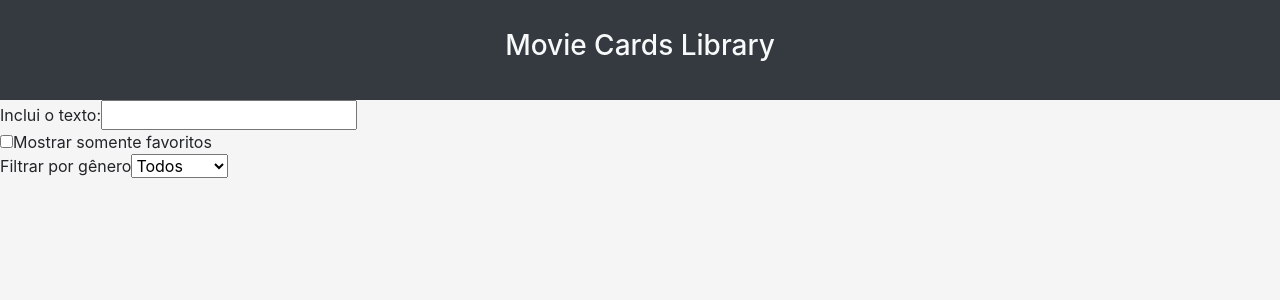
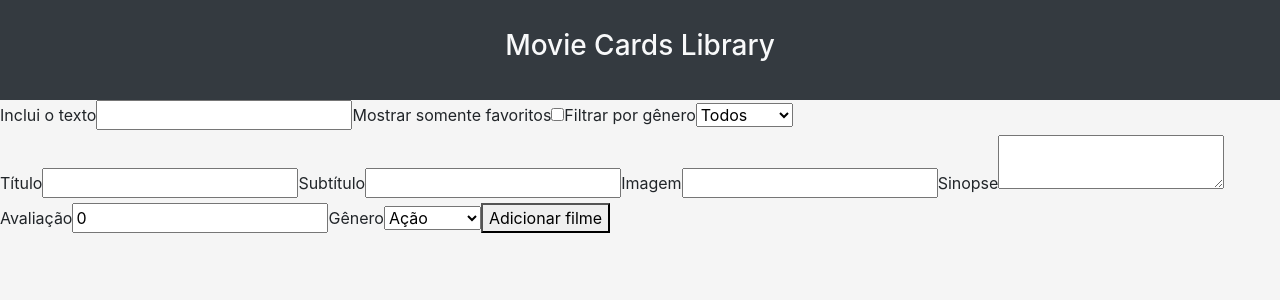
Before and after one commit to tryber/sd-04-block12-project-movie-card-library-stateful, a React (Create React App) app: page / in a window 1280 px wide. Shown: the top 300 px of the page. Built offline with nearby package versions, Linux system fonts and the light colour scheme.

Commit message:
Create Add Movie and refactoring SearchBar component

```diff
--- a/src/App.js
+++ b/src/App.js
@@ -4,12 +4,14 @@ import './App.css';
 import Header from './components/Header';
 
 import SearchBar from './components/SearchBar';
+import AddMovie from './components/AddMovie';
 
 function App() {
   return (
     <div className="App">
       <Header />
       <SearchBar />
+      <AddMovie />
     </div>
   );
 }
--- a/src/components/AddMovie.jsx
+++ b/src/components/AddMovie.jsx
@@ -1,8 +1,79 @@
-import React, { Component } from 'react';
+import React from 'react';
 
-class AddMovie extends Component {
+const genreOptions = [
+	{ value: 'action', text: 'Ação' },
+	{ value: 'comedy', text: 'Comédia' },
+	{ value: 'thriller', text: 'Suspense' },
+];
+
+const stateEmpty = {
+	subtitle: "",
+	title: "",
+	imagePath: "",
+	storyline: "",
+	rating: 0,
+	genre: "action",
+};
+
+class AddMovie extends React.Component {
+  constructor(props) {
+    super(props);
+
+    this.state = stateEmpty;
+
+		this.Change = this.Change.bind(this);
+		this.ClearState = this.ClearState.bind(this);
+  }
+
+  Change(event, name) {
+    const { value } = event.target; // seta estados dinamicamente
+    this.setState({ [name]: name === "rating" ? Number(value) : value });
+	}
+
+	ClearState() {
+		this.setState(stateEmpty);
+	}
+
+  CreateInput(keyId, value, text, type = "text") {
+    // otimização de código dos inputs
+    return (
+      <>
+        <label htmlFor={keyId}>{text}</label>
+        <input
+          type={type}
+          id={keyId}
+          value={value}
+          onChange={(event) => this.Change(event, keyId)}
+        />
+      </>
+    );
+  }
+
   render() {
-    return <div>Alguma Coisa</div>;
+    const { onClick } = this.props;
+    return (
+      <div>
+        <form>
+          {this.CreateInput("title", this.state.title, "Título")}
+          {this.CreateInput("subtitle", this.state.subtitle, "Subtítulo")}
+          {this.CreateInput("imagePath", this.state.imagePath, "Imagem")}
+          <label htmlFor="storyline">Sinopse</label>
+          <textarea
+            id="storyline"
+            value={this.state.storyline}
+            onChange={(event) => this.Change(event, "storyline")}></textarea>
+          {this.CreateInput("rating", this.state.rating, "Avaliação", "number")}
+          <label htmlFor="genre">Gênero</label>
+          <select name="genre" id="genre" value={this.state.genre}
+            onChange={(event) => this.Change(event, "genre")}
+          >{genreOptions.map((option) => (
+              <option key={option.value} value={option.value}>
+                {option.text}</option>))}
+          </select>
+					<button onClick={() => {onClick(this.state); this.ClearState(); }}>Adicionar filme</button>
+        </form>
+      </div>
+    );
   }
 }
 
--- a/src/components/MovieList.jsx
+++ b/src/components/MovieList.jsx
@@ -13,5 +13,3 @@ class MovieList extends React.Component {
     );
   }
 }
-
-export default MovieList;
--- a/src/components/SearchBar.jsx
+++ b/src/components/SearchBar.jsx
@@ -1,58 +1,34 @@
-import React, { Component } from 'react';
-import SearchBarText from './components/SearchBarText';
-import SearchBarBookMarked from './components/SearchBarBookMarked';
-import SearchBarSelectedGenre from './components/SearchBarSelectedGenre';
+import React from 'react';
 
-class SearchBar extends Component {
-  constructor(props) {
-    super(props);
-    // inicializo stado das variaveis que sofrerão alteração
-    this.state = {
-      // objeto de ações
-      searchText: '',
-      bookmarkedOnly: false,
-      selectedGenre: '',
-    };
-    // uso bind quando tenho alteração no meu state / controlador
-    this.onSearchTextChange = this.onSearchTextChange.bind(this);
-    this.onBookmarkedChange = this.onBookmarkedChange.bind(this);
-    this.onSelectedGenreChange = this.onSelectedGenreChange.bind(this); // func sem usar
-  }
+const genreOptions = [
+	{ text: 'Todos', value: '' },
+	{ text: 'Ação', value: 'action' },
+	{ text: 'Comédia', value: 'comedy' },
+	{ text: 'Suspense', value: 'thriller' },
+];
 
-  onSearchTextChange(event) {
-    const { value } = event.target;
-    this.setState({ searchText: value }); // recebe o novo value
-  }
+class SearchBar extends React.Component {
+	render() {
 
-  onBookmarkedChange() {
-    this.setState({ bookmarkedOnly: !this.state.bookmarkedOnly });// nega o que vem
-  }
-
-  onSelectedGenreChange(event) {
-    const { value } = event.target; // pegar valor do campo
-    this.setState({ selectedGenre: value }); // selectedGenre vale oque usuario seleciona
-  }
-
-  render() {
-    return (
-      <form>
-        <SearchBarText
-          searchText={this.state.searchText} // esta se passado para componente filha
-          onSearchTextChange={this.onSearchTextChange}
-        />
-
-        <SearchBarBookMarked
-          bookmarkedOnly={this.state.bookmarkedOnly}
-          onBookmarkedChange={this.onBookmarkedChange}
-        />
-
-        <SearchBarSelectedGenre
-          selectedGenre={this.state.selectedGenre}
-          onSelectedGenreChange={this.onSelectedGenreChange}
-        />
-      </form>
-    );
-  }
+const {searchText, onSearchTextChange, bookmarkedOnly, onBookmarkedChange,
+	 selectedGenre, onSelectedGenreChange,} = this.props;
+		return (
+			<div>
+				<form>
+					<label htmlFor="searchText">Inclui o texto</label>
+					<input type="text" id="searchText" value={searchText} onChange={onSearchTextChange} />
+					<label htmlFor="bookmarkedOnly">Mostrar somente favoritos </label>
+					<input id='bookmarkedOnly'type="checkbox" checked={bookmarkedOnly}
+					onChange={onBookmarkedChange} />
+					<label htmlFor="selectedGenre" >Filtrar por gênero</label>
+					<select id="selectedGenre" value={selectedGenre} onChange={onSelectedGenreChange}>
+						{genreOptions.map((element) => (
+						<option key={element.value} value={element.value} >{element.text}</option>))}
+					</select>
+				</form>
+			</div>
+		);
+	}
 }
 
 export default SearchBar;
--- a/src/components/components/SearchBarBookMarked.jsx
+++ /dev/null
@@ -1,16 +0,0 @@
-import React from 'react';
-
-const BookMarked = ({ bookmarkedOnly, onBookmarkedChange }) => (
-  <div>
-    <input
-      type="checkbox"
-      name="bookmarkedOnly"
-      checked={bookmarkedOnly}
-      onChange={onBookmarkedChange}
-    />
-    <label htmlFor="bookmarkedOnly" />
-    Mostrar somente favoritos
-  </div>
-);
-
-export default BookMarked;
--- a/src/components/components/SearchBarSelectedGenre.jsx
+++ /dev/null
@@ -1,28 +0,0 @@
-import React from 'react';
-
-const SelectedGenre = ({ selectedGenre, onSelectedGenreChange }) => (
-  <div>
-    <label htmlFor="selectedGenre" />
-    Filtrar por gênero
-    <select
-      name="selectedGenre"
-      value={selectedGenre}
-      onChange={onSelectedGenreChange}
-    >
-      <option key="Todos" value="">
-        Todos
-      </option>
-      <option key="Ação" value="action">
-        Ação
-      </option>
-      <option key="Comédia" value="comedy">
-        Comédia
-      </option>
-      <option key="Suspense" value="thriller">
-        Suspense
-      </option>
-    </select>
-  </div>
-);
-
-export default SelectedGenre;
--- a/src/components/components/SearchBarText.jsx
+++ /dev/null
@@ -1,20 +0,0 @@
-import React from 'react';
-
-const SearchText = ({ searchText, onSearchTextChange }) => (
-  // recebe dois parametros, o texto digitado pelo usuário e a função
-  // função que seta informação no state //   // recebe do antecessor
-  <div>
-    <label htmlFor="searchText" />
-    Inclui o texto:
-    <input
-      type="text"
-      name="searchText"
-      value={searchText} // não precisa usar o this. state
-      // porque já recebe como parametro do antecessor
-      // recebendo do antecessor this.onSearchTextChange
-      onChange={onSearchTextChange}
-    />
-  </div>
-);
-
-export default SearchText;
```
Also changed, not shown: src/components/MovieLibrary.jsx (+36 -1 lines), src/components/Rating.jsx (line endings or trailing spaces).
